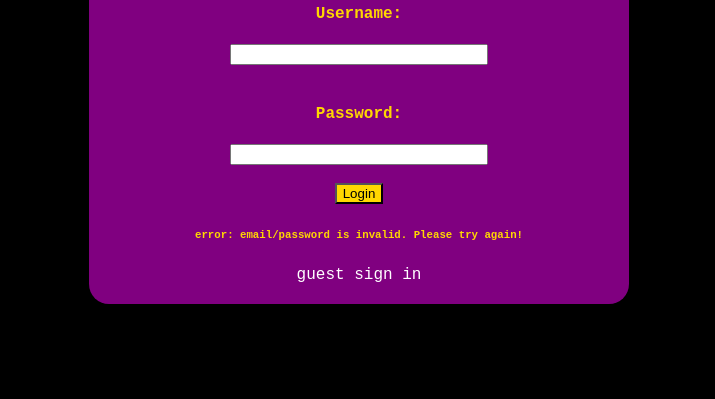
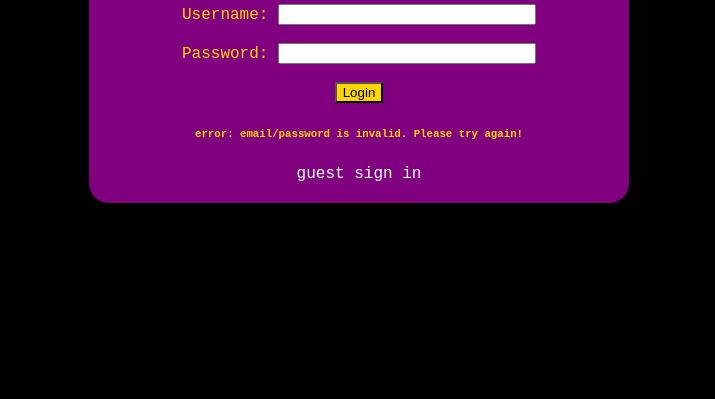
Before and after one commit to 2531RoboHawks/2531ScoutingPage, a website with bundled scripts: page LoginPage/index.html in a window 1280 px wide. Shown: the part 401-800 px from the top of the page, without its empty margins (281-996 px from the left). Built offline with nearby package versions, Linux system fonts and the light colour scheme.

Commit message:
Update index.html

```diff
--- a/LoginPage/index.html
+++ b/LoginPage/index.html
@@ -15,9 +15,9 @@
     <h1>Welcome to RoboHawks Scouting Page</h1>
     <div class="login">
         <h2>Login</h2>
-            <h4 for="">Username: </h4>
+            <label for="">Username: </label>
                 <input class="loginInput" id="loginUsername" type="text"><br><br>
-            <h4 for="">Password: </h4>
+            <label for="">Password: </label>
                 <input class="loginInput" id="loginPassword" type="text"><br><br>
             <button id="loginButton" style="background-color: gold;">Login</button>
         <h6 id="errorMessage" style="text-align: center;">error: email/password is invalid. Please try again!</h6>
```
